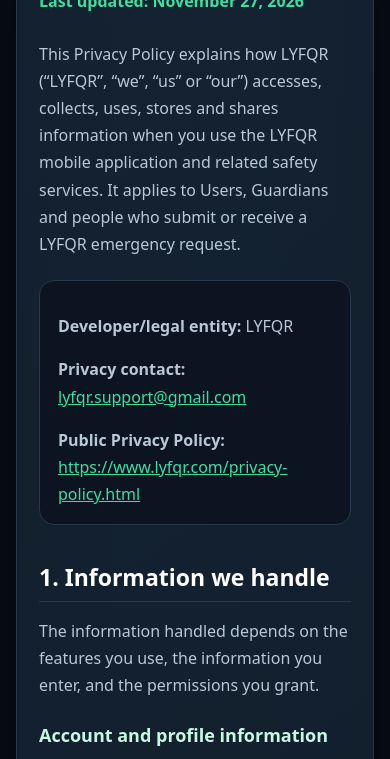
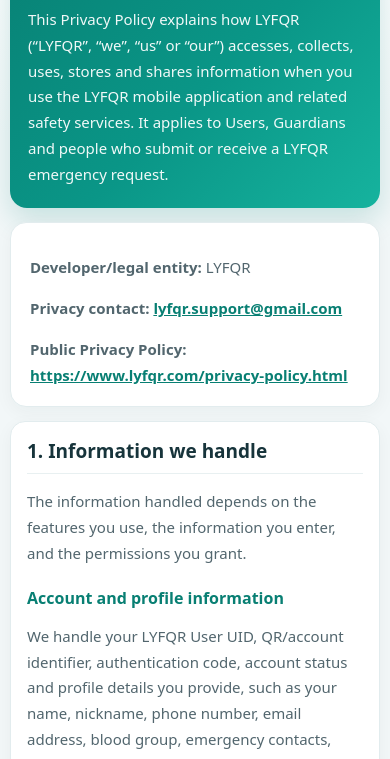
Before and after one commit to SurakshaQR/lyfqr-website, a plain HTML site: page privacy-policy.html in a window 390 px wide. Shown: the part 105-864 px from the top of the page. Drawn offline with Linux system fonts and the light colour scheme.

Commit message:
Update privacy-policy.html

```diff
--- a/privacy-policy.html
+++ b/privacy-policy.html
@@ -6,23 +6,34 @@
   <title>Privacy Policy | LYFQR</title>
   <meta name="description" content="The LYFQR Privacy Policy explains what information the app handles, how it is used, retained, shared and deleted.">
   <style>
-    :root { color-scheme: dark; --bg:#080d16; --surface:#101a28; --text:#edf4fa; --muted:#b9c8d6; --accent:#42dda0; --line:#263849; }
+    :root { color-scheme: light; --page:#F2F7F8; --surface:#FFFFFF; --ink:#172B33; --muted:#52666E; --teal:#087F73; --teal2:#12A995; --line:#E2ECEE; --soft:#EAF7F4; }
     * { box-sizing:border-box; }
-    body { margin:0; padding:24px 16px 48px; background:radial-gradient(ellipse at top, #13283a 0, var(--bg) 58%); color:var(--text); font:16px/1.7 system-ui,-apple-system,"Segoe UI",sans-serif; }
-    main { max-width:900px; margin:0 auto; padding:clamp(22px,5vw,48px); border:1px solid var(--line); border-radius:24px; background:linear-gradient(145deg,rgba(20,34,49,.98),rgba(12,19,30,.98)); box-shadow:0 24px 80px #0008; }
-    h1,h2,h3 { line-height:1.25; color:#fff; }
-    h1 { margin:0 0 8px; font-size:clamp(30px,5vw,42px); letter-spacing:-.03em; }
-    h2 { margin:38px 0 12px; padding-bottom:9px; border-bottom:1px solid var(--line); font-size:23px; }
-    h3 { margin:24px 0 8px; color:#c9f7e4; font-size:18px; }
+    body { margin:0; padding:18px 14px 40px; background:linear-gradient(180deg,#FFFFFF 0,#F2F7F8 240px,#F2F7F8 100%); color:var(--ink); font:16px/1.72 system-ui,-apple-system,"Segoe UI",sans-serif; }
+    main { max-width:860px; margin:0 auto; padding:0 4px; }
+    header { margin:4px 0 14px; padding:25px 22px; border-radius:20px; color:#FFFFFF; background:linear-gradient(135deg,#087F73 0%,#0A9687 56%,#16B39E 100%); box-shadow:0 12px 28px rgba(8,127,115,.18); }
+    h1,h2,h3 { line-height:1.28; }
+    h1 { margin:0 0 10px; color:#FFFFFF; font-size:clamp(27px,6vw,38px); letter-spacing:-.025em; }
+    header p { margin:0; color:rgba(255,255,255,.94); }
+    .updated { margin:0 0 10px; color:#D6FFF2; font-size:13px; font-weight:700; letter-spacing:.04em; }
+    .contact,.notice { padding:17px 19px; border:1px solid var(--line); border-radius:16px; background:var(--surface); box-shadow:0 5px 18px rgba(23,43,51,.045); }
+    .contact { margin:0 0 14px; }
+    .contact p:last-child { margin-bottom:0; }
+    section { margin:14px 0; padding:19px 20px; border:1px solid var(--line); border-radius:17px; background:var(--surface); box-shadow:0 5px 18px rgba(23,43,51,.045); }
+    h2 { margin:0 0 13px; padding-bottom:10px; border-bottom:1px solid #E8F0F1; color:#17343B; font-size:21px; }
+    h3 { margin:22px 0 7px; color:var(--teal); font-size:17px; }
     p,li { color:var(--muted); }
-    a { color:var(--accent); overflow-wrap:anywhere; }
-    .updated { color:var(--accent); font-weight:650; margin-bottom:26px; }
-    .contact,.notice { padding:16px 18px; border:1px solid var(--line); border-radius:15px; background:#0b1420; }
-    .contact { margin:22px 0; }
-    .contact p:last-child { margin-bottom:0; }
-    ul { padding-left:24px; }
-    li { padding-left:4px; margin:7px 0; }
-    footer { margin-top:36px; padding-top:20px; border-top:1px solid var(--line); color:var(--muted); font-size:14px; }
+    a { color:#087F73; font-weight:650; overflow-wrap:anywhere; }
+    ul { padding-left:23px; }
+    li { padding-left:3px; margin:7px 0; }
+    footer { margin-top:18px; padding:17px 5px; border-top:1px solid #DCE7E9; color:var(--muted); font-size:14px; }
+    @media (max-width:520px) {
+      body { padding:10px 10px 28px; font-size:15px; }
+      main { padding:0; }
+      header { padding:21px 18px; border-radius:17px; }
+      section { padding:17px 16px; border-radius:15px; }
+      h2 { font-size:19px; }
+      h3 { font-size:16px; }
+    }
   </style>
 </head>
 <body>
```
